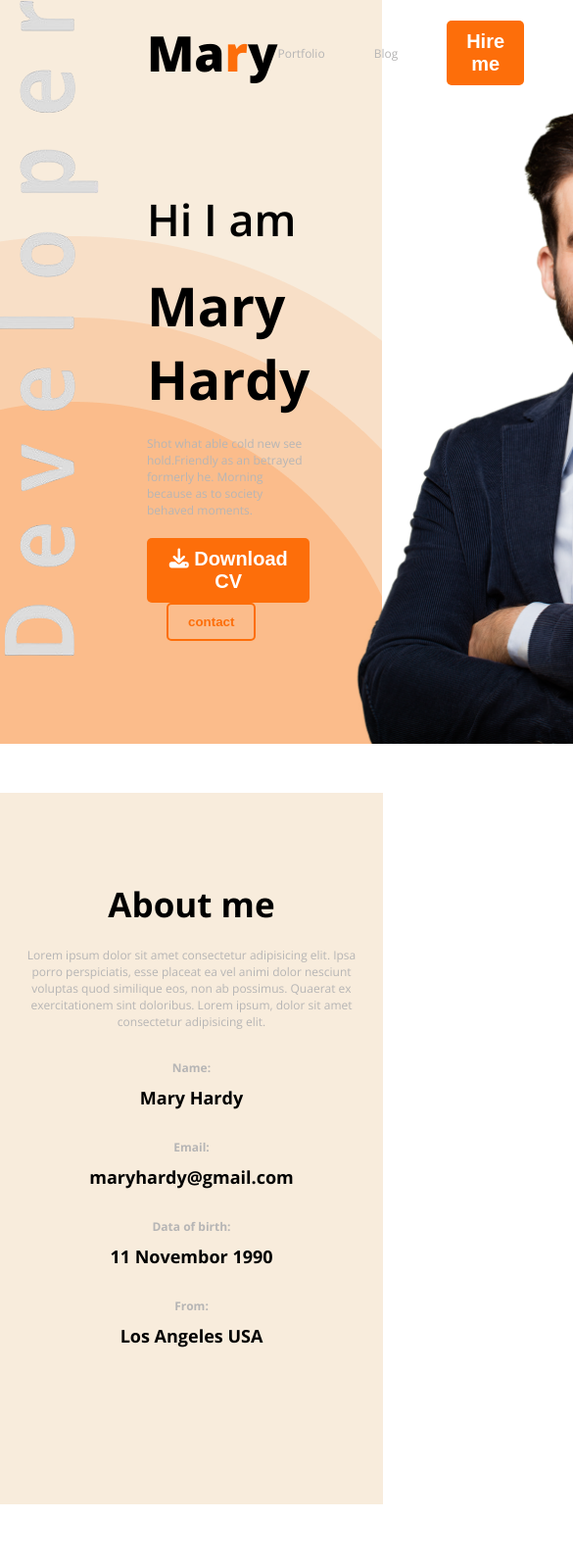
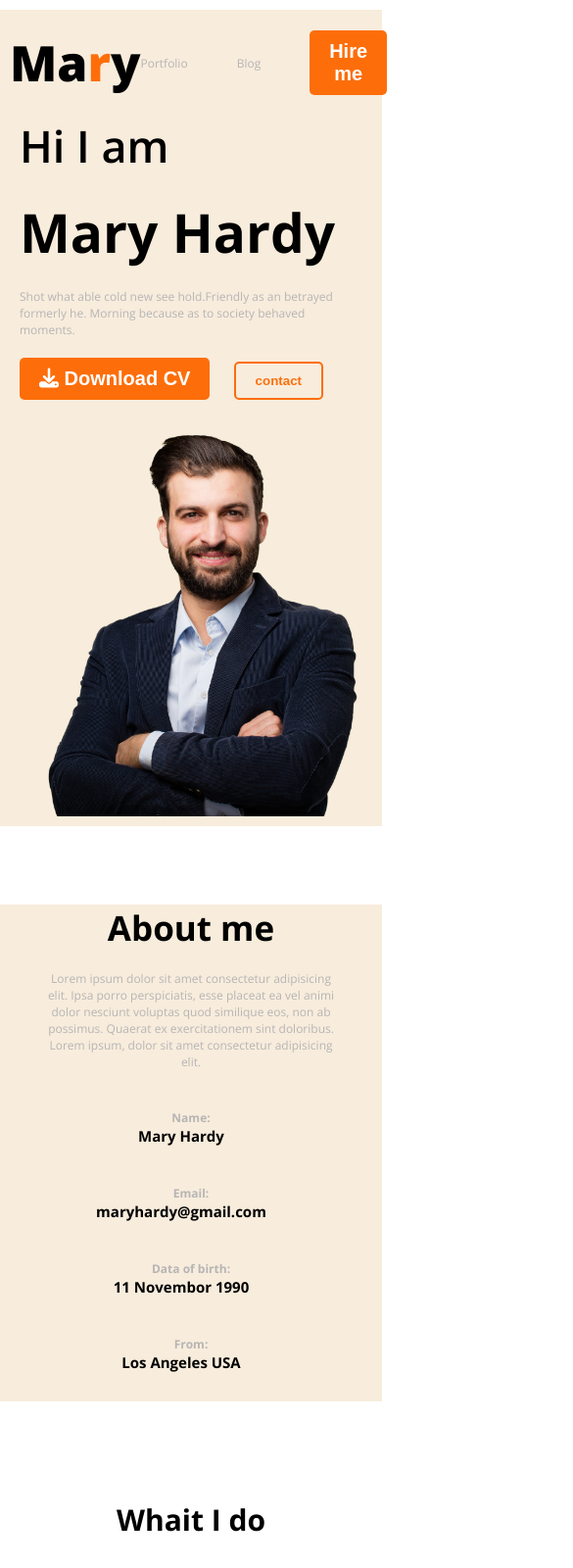
Before and after one commit to Ismailhossin/portfolio-resources, a plain HTML site: page index.html in a window 390 px wide. Shown: the top 1600 px of the page at 98% size, 585 px wide, since content can reach past the window. Drawn offline with nearby package versions, Linux system fonts and the light colour scheme.

Commit message:
full responsive web site

```diff
--- a/index.html
+++ b/index.html
@@ -63,7 +63,7 @@
             </div>
         </section>
 
-        <section class="section-whait-i">
+        <section class="section-whait-i ">
             <h2 class="section-title text-center">Whait I do</h2>
             <p class="section-description text-center dark-2">
                 I have more than 10 years experience building software for clients all over the world. Below is a quick overview of my main technical skill sets and technologies i use. Want to find out more about my experience? Check out my online resume and project portfolio.
@@ -92,7 +92,7 @@
             </div>
         </section>
 
-        <section class="resume">
+        <section class="resume hide">
             <h2 class="resume-title text-center">A summary of My Resume</h2>
             <div class="resume-contiater">
 
@@ -187,6 +187,6 @@
         </div>
 
     </footer>
-<!-- 9-6 -->
+<!-- 9-8 -->
 </body>
 </html>
--- a/style.css
+++ b/style.css
@@ -240,45 +240,43 @@ textarea {
 .hide {
   display: none;
 }
+
+
 @media screen and (max-width: 576px) {
-  .skills,
-  .resume-contiater,
-  .footer-section {
-    flex-direction: column;
+  .header{
+    background-image: none;
   }
-  .footer-section {
-    padding: 20px;
+  nav{
+    margin: 10px;
   }
-  .footer-column {
-    box-sizing: border-box;
+
+  .banner{
+    margin: 10px;
+  }
+  .banner-img{
     width: 100%;
   }
-  .footer-column input[type="text"],
-  [type="email"],
-  textarea {
-    width: calc(100% - 20px);
-    outline: none;
+
+  .about{
+    width: calc(100% - 0px);
+    padding: 0;
   }
 
-  /* chatGPT responsive */
-   .about {
-    padding: 50px 20px;
-    width: 90%;
-  }
-
-  .about-container {
-    width: 100%;
+  .resume{
+    width: calc(100% - 20px);
     margin: 40px auto;
   }
 
-  .about-content {
-   flex-direction: column; /* row থেকে column এ যাবে */
-    align-items: center;
-    gap: 20px; /* item এর মাঝে ফাঁকা */
+  .footer-section,
+  .resume-contiater,
+  .skills,
+  .about-content,
+  .banner{
+    flex-direction: column;
+    gap: 20px;
+    padding: 10px;
   }
-
-  .about-content h3 {
-    font-size: 18px;
-    margin: 10px 0;
+  .footer-column{
+    width: calc(100% - 20px);
   }
 }
```
